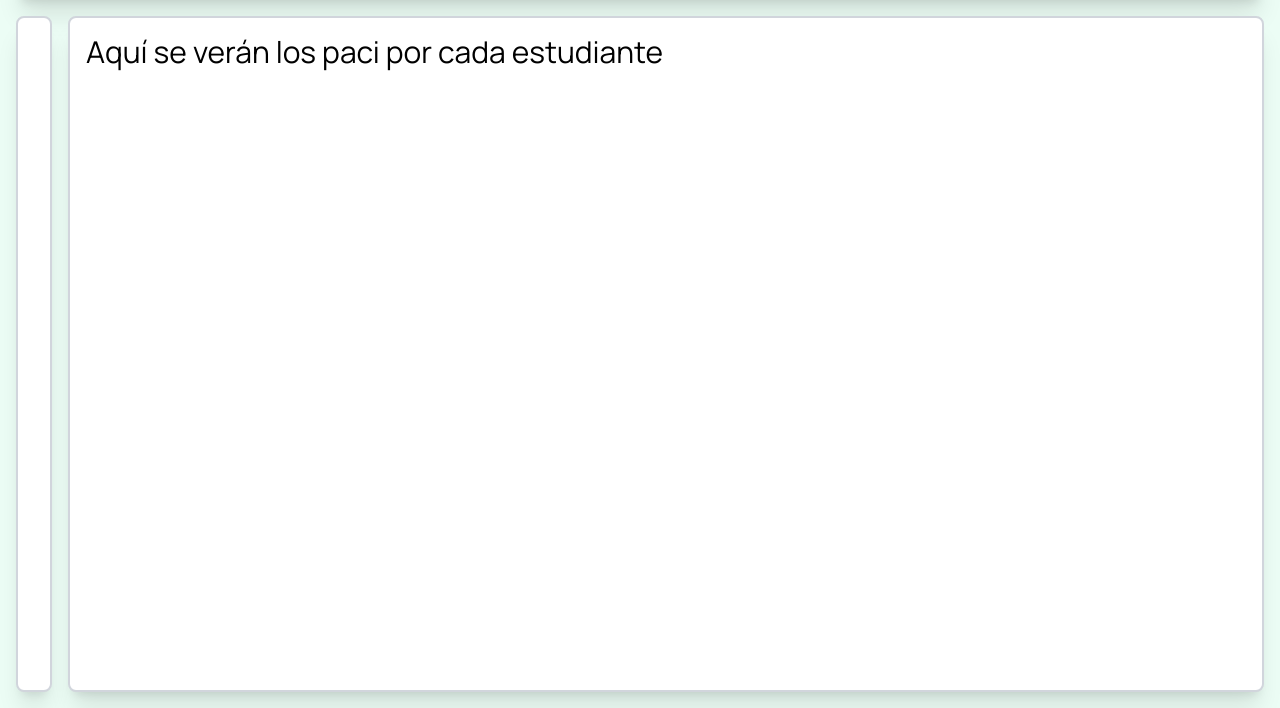
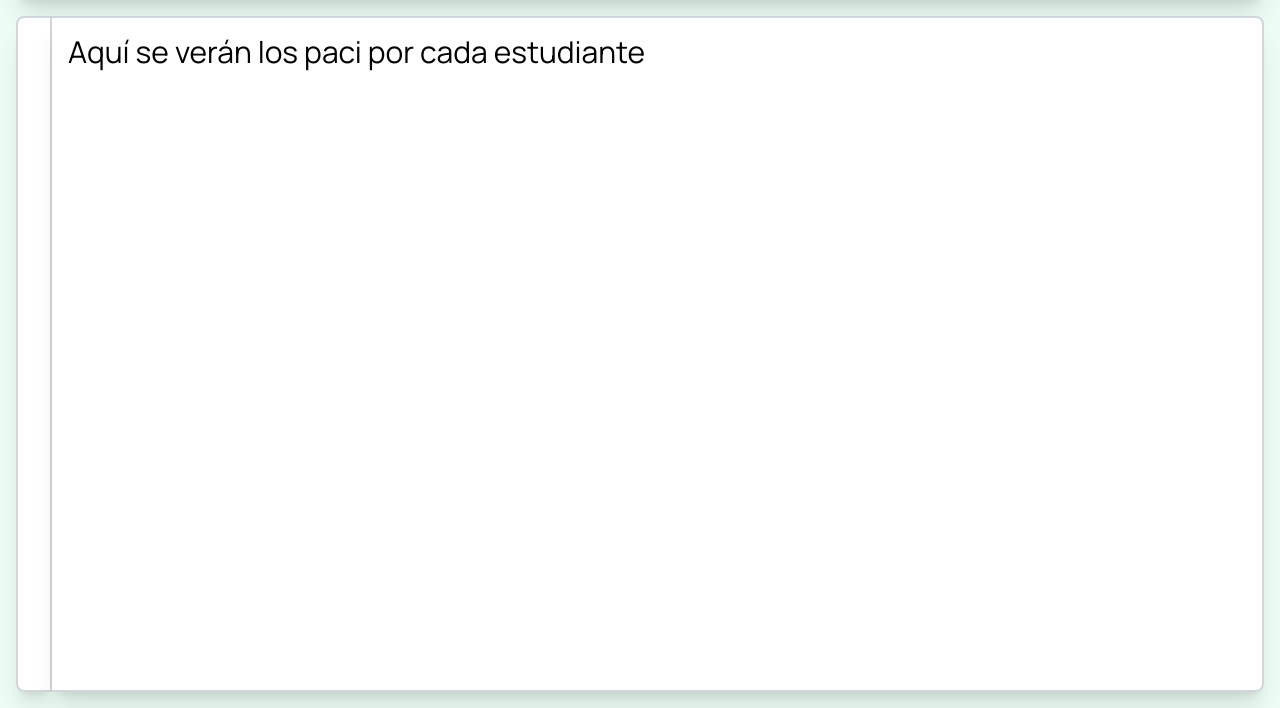
Before and after one commit to CToph02/alenkura, a Django app: page /paci in a window 1280 px wide. Shown: the part 92-800 px from the top of the page. Run offline with Django 5.2, Linux system fonts and the light colour scheme.

Commit message:
CToph02: Modificaciones menores en UI

```diff
--- a/alenkuraWeb/templates/base/base.html
+++ b/alenkuraWeb/templates/base/base.html
@@ -49,13 +49,13 @@
 
         </div>
     </nav>
-    <main class="flex flex-row gap-4 items-center content h-full mb-4 ">
-        <div class="flex flex-col items-center h-full bg-white rounded-lg ml-4 p-4 shadow-xl gap-4 border-2 border-gray-300">
+    <main class="flex flex-row items-center content h-full mb-4 ">
+        <div class="flex flex-col items-center h-full bg-white rounded-tl-lg rounded-bl-lg ml-4 p-4 shadow-xl gap-4 border-2 border-gray-300">
             {% if user.is_superuser%}
                 <a class="text-center bg-emerald-500 text-white cursor-pointer p-2 rounded-lg w-70 transform duration-300 ease-in-out hover:scale-102 hover:bg-emerald-600" href="{% url 'index_administracion' %}">
                     Volver al inicio
                 </a>
-                <a class="border-2 border-gray-100 text-center text-black cursor-pointer p-2 rounded-lg w-70 transform duration-300 ease-in-out hover:scale-102 hover:bg-gray-200" href="{% url 'add_docent' %}">
+                <a class="border-2 border-gray-100 text-center text-black cursor-pointer p-2 rounded-lg w-70 transform duration-300 ease-in-out hover:scale-102 hover:bg-gray-200" href="{% url 'docent' %}">
                     Agregar docente
                 </a>
 
@@ -67,7 +67,7 @@
                     Agregar estudiante
                 </a>
 
-                <a class="border-2 border-gray-100 text-center text-red-700 cursor-pointer p-2 rounded-lg w-70 transform duration-300 ease-in-out hover:scale-102 hover:bg-gray-200" href="{% url 'listaestudiantes' %}">
+                <a class="border-2 border-gray-100 text-center text-red-700 cursor-pointer p-2 rounded-lg w-70 transform duration-300 ease-in-out hover:scale-102 hover:bg-gray-200" href="{% url 'lista_estudiantes' %}">
                     Lista de estudiantes
                 </a>
 
@@ -78,7 +78,7 @@
                 <a class="border-2 border-gray-200 text-center text-black cursor-pointer p-2 rounded-lg w-70 transform duration-300 ease-in-out hover:scale-102 hover:bg-gray-200">
                     Ver Proyecto de aula
                 </a>
-                <a class="border-2 border-gray-200 text-center text-black cursor-pointer p-2 rounded-lg w-70 transform duration-300 ease-in-out hover:scale-102 hover:bg-gray-200" href="{% url 'listaestudiantes' %}">
+                <a class="border-2 border-gray-200 text-center text-black cursor-pointer p-2 rounded-lg w-70 transform duration-300 ease-in-out hover:scale-102 hover:bg-gray-200" href="{% url 'lista_estudiantes' %}">
                     Ver lista de estudiantes
                 </a>
 
@@ -103,7 +103,7 @@
             {% endif %}
         </div>
 
-        <div class="rounded-lg bg-white h-full w-full mr-4 p-4 shadow-xl border-2 border-gray-300">
+        <div class="rounded-tr-lg rounded-br-lg bg-white h-full w-full mr-4 p-4 shadow-xl border-t-2 border-r-2 border-b-2 border-gray-300">
             {% block content %}
             {% endblock %}
         </div>
```
